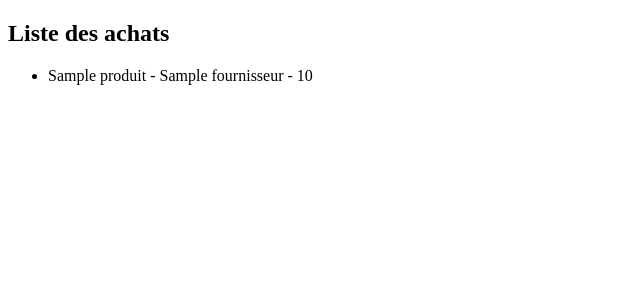
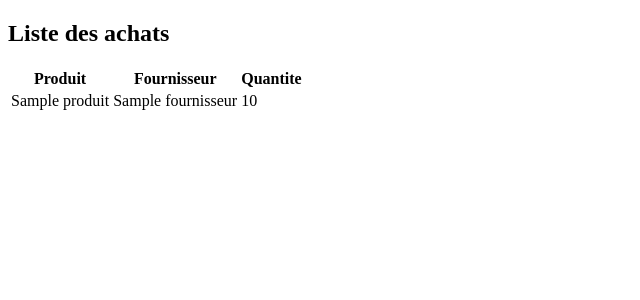
Before and after one commit to ChemsSun/Projet-SI, a Django app: page /listeAchat/ in a window 1280 px wide. Shown: the top 300 px of the page, without its empty margins (0-640 px from the left). Run offline with Django 5.2, Linux system fonts and the light colour scheme; tables that the repository leaves empty hold one stand-in row (values such as "Sample post").

```diff
--- a/BinomeProject/SystemeGestion/templates/liste_achats.html
+++ b/BinomeProject/SystemeGestion/templates/liste_achats.html
@@ -7,12 +7,30 @@
   </head>
   <body>
     <h2>Liste des achats</h2>
-    <ul>
+    <table>
+      <thead>
+        <tr>
+          <th>Produit</th>
+          <th>Fournisseur</th>
+          <th>Quantite</th>
+        </tr>
+      </thead>
+      <tbody>
+        {%for achat in achats %}
+        <tr>
+          <td>{{achat.produit}}</td>
+          <td>{{achat.fournisseur}}</td>
+          <td>{{achat.quantite}}</td>
+        </tr>
+        {% endfor %}
+      </tbody>
+    </table>
+    <!-- <ul>
       {% for achat in achats %}
       <li>
         {{ achat.produit }} - {{ achat.fournisseur }} - {{ achat.quantite }}
       </li>
-      {% endfor %}
+      {% endfor %} -->
     </ul>
   </body>
 </html>
--- a/BinomeProject/SystemeGestion/urls.py
+++ b/BinomeProject/SystemeGestion/urls.py
@@ -7,5 +7,6 @@ urlpatterns=[
     path('achat/',views.achat),
     path('fournisseur/',views.fournisseur),
     path('listeAchat/',views.liste_achats,name='liste_achats'),
+    path('delete_fournisseur/<int:fournisseur_id>/',views.delete_fournisseur,name='delete_fournisseur'),
     path('listeFournisseurs/',views.liste_fournisseurs,name='liste_fournisseurs'),
 ]
--- a/BinomeProject/SystemeGestion/views.py
+++ b/BinomeProject/SystemeGestion/views.py
@@ -1,4 +1,4 @@
-from django.shortcuts import render ,redirect
+from django.shortcuts import get_object_or_404, render ,redirect
 from django.shortcuts import render
 
 from SystemeGestion.models import Achat, Fournisseur, Produit
@@ -18,7 +18,6 @@ def achat(request):
             montant_total_achat=quantite * prix_unitaire
 
             fournisseur, created=Fournisseur.objects.get_or_create(NomF=fournisseur_nom)
-            produit , created=Produit.objects.get_or_create(NomP=produit_nom)
             achat=Achat.objects.create(
                 fournisseur=fournisseur,
                 produit=form.cleaned_data['produit'],
@@ -52,3 +51,11 @@ def liste_achats(request):
 def liste_fournisseurs(request):
     fournisseurs = Fournisseur.objects.all()
     return render(request, 'liste_fournisseurs.html', {'fournisseurs': fournisseurs})
+
+def delete_fournisseur(request,fournisseur_id):
+    fournisseur=get_object_or_404(Fournisseur,pk=fournisseur_id)
+
+    if request.method=='POST':
+        fournisseur.delete()
+        return redirect('liste_fournisseurs')
+    return render(request,'delete_fournisseur.html',{'fournisseur':fournisseur})
```
Also changed, not shown: BinomeProject/SystemeGestion/templates/delete_fournisseur.html (added, +11 -0 lines), BinomeProject/SystemeGestion/templates/liste_fournisseurs.html (+28 -2 lines), BinomeProject/db.sqlite3.
